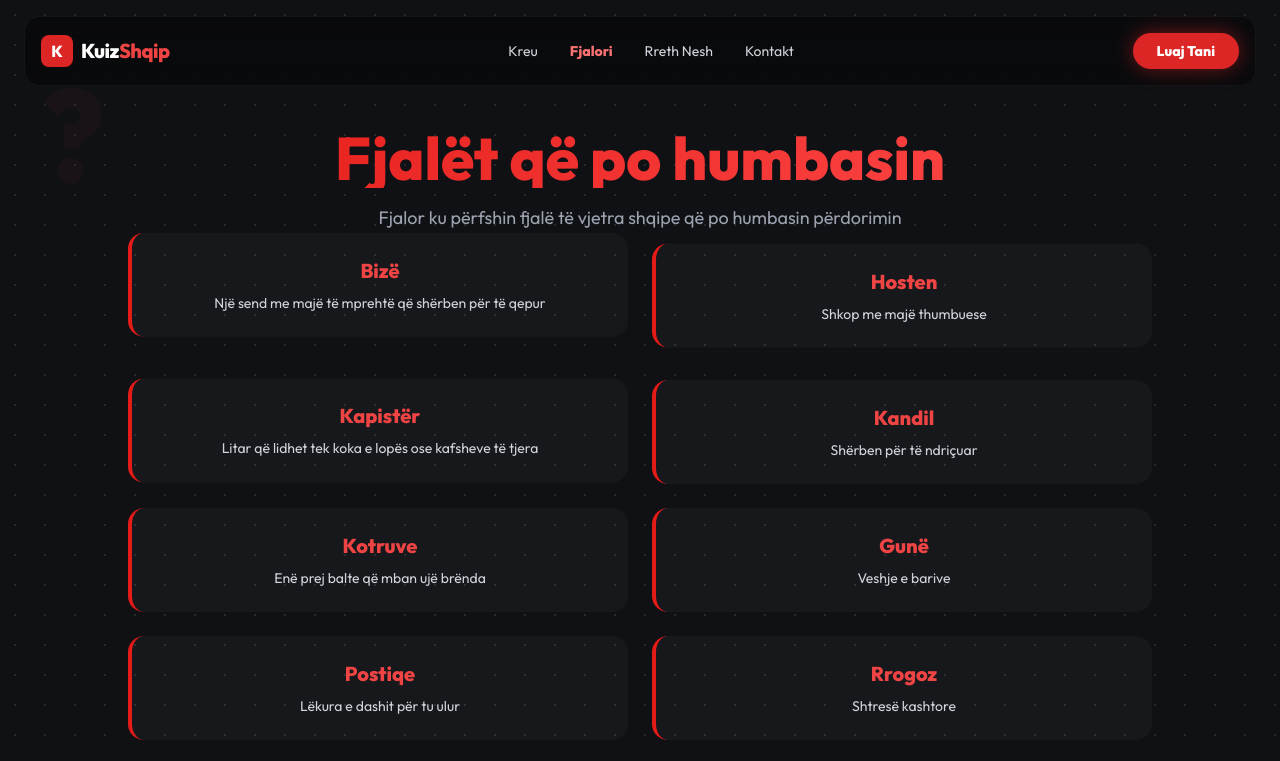
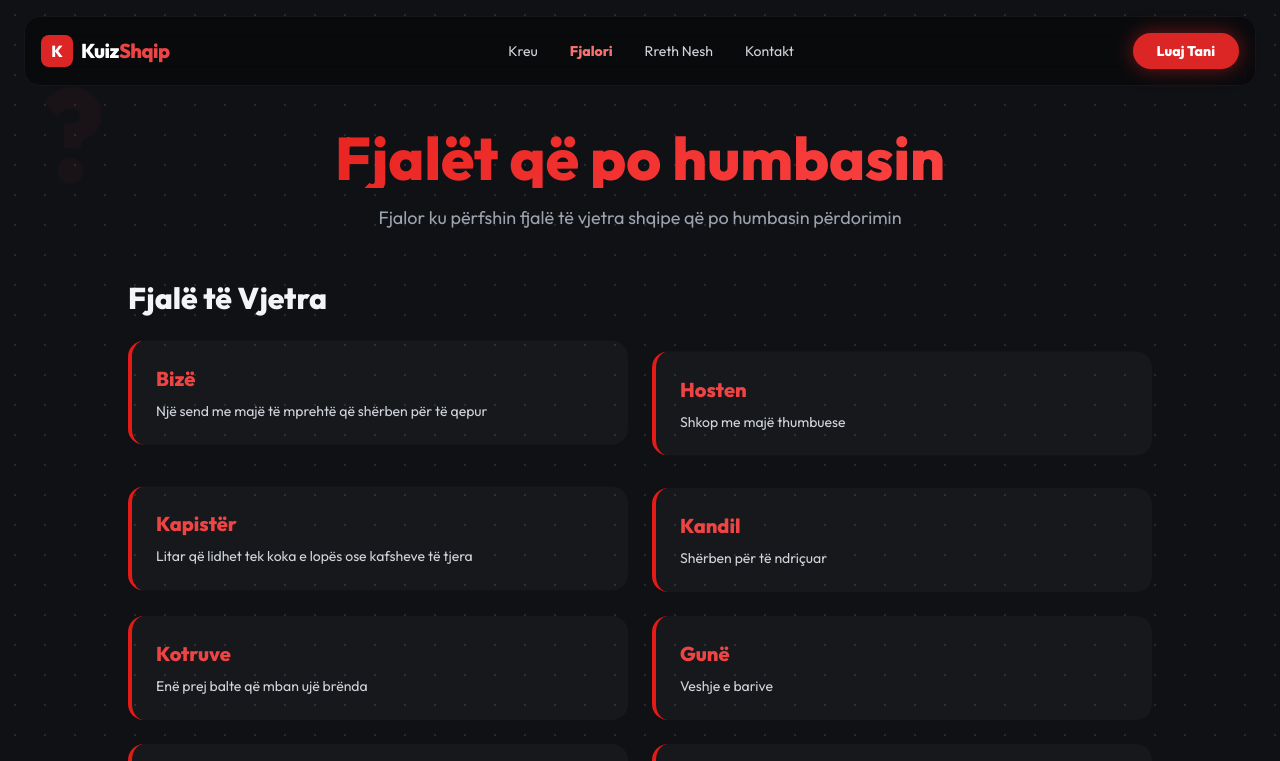
Before and after one commit to kanekikkenn242/KuizShqip, a website: page index.html in a window 1280 px wide. Both pictures are taken after a click on the button "Fjalori". Shown: the top 761 px of the page. Drawn offline with nearby package versions, Linux system fonts and the light colour scheme.

Commit message:
Add files via upload
1

```diff
--- a/index.html
+++ b/index.html
@@ -215,10 +215,21 @@
             <div class="max-w-5xl mx-auto">
                 <div class="text-center mb-12">
                     <h2 class="text-4xl md:text-6xl font-bold mb-4 shqip-gradient">Fjalët që po humbasin</h2>
-                    <p class="text-gray-400 text-lg">Fjalor ku përfshin fjalë të vjetra shqipe që po humbasin përdorimin
+                    <p class="text-gray-400 text-lg">Fjalor ku përfshin fjalë të vjetra shqipe që po humbasin përdorimin</p>
+                </div>
 
-                <div class="grid grid-cols-1 md:grid-cols-2 gap-6" id="fjalori-container">
+                <div class="mb-16">
+                    <h3 class="text-2xl md:text-3xl font-bold mb-6 text-gray-100">Fjalë të Vjetra</h3>
+                    <div class="grid grid-cols-1 md:grid-cols-2 gap-6" id="fjalori-container">
 
+                    </div>
+                </div>
+
+                <div class="mb-16">
+                    <h3 class="text-2xl md:text-3xl font-bold mb-6 text-gray-100">Shprehjet Frazelogjike</h3>
+                    <div class="grid grid-cols-1 md:grid-cols-2 gap-6" id="fraselogjike-container">
+
+                    </div>
                 </div>
             </div>
         </div>
@@ -442,7 +453,7 @@
             { fjala: "Shpergenj", kuptimi: "Brez për të lidhur femijët në djepe" },
             { fjala: "Odat ", kuptimi: "Dhomë për miqtë" },
             { fjala: "Postiqe", kuptimi: "Gëzof i deles" },
-            { fjala: "Tunci", kuptimi: "Tundëse qumshti" },
+            { fjala: "Tunci", kuptimi: "Tundëse qumështi" },
             { fjala: "Gyp", kuptimi: "Tub prej druri" },
             { fjala: "Korbulla", kuptimi: "Vend për të ruajtur produktet bulmore" },
             { fjala: "Gajtanr", kuptimi: "Fije e trashë" },
@@ -475,6 +486,24 @@
             { fjala: "Vrragë", kuptimi: "Plagë e vjetër" },
             { fjala: "Kacek", kuptimi: "Copë bukë e fortë" },
             { fjala: "Sahan", kuptimi: "Pjatë metalike" },
+
+        ];
+
+        const shprehjeFrazelogjike = [
+            { shprehja: "", kuptimi: "" },
+            { shprehja: "", kuptimi: "" },
+            { shprehja: "", kuptimi: "" },
+            { shprehja: "", kuptimi: "" },
+            { shprehja: "", kuptimi: "" },
+            { shprehja: "", kuptimi: "" },
+            { shprehja: "", kuptimi: "" },
+            { shprehja: "", kuptimi: "" },
+            { shprehja: "", kuptimi: "" },
+            { shprehja: "", kuptimi: "" },
+            { shprehja: "", kuptimi: "" },
+            { shprehja: "", kuptimi: "" },
+            { shprehja: "", kuptimi: "" },
+            { shprehja: "", kuptimi: "" },
 
         ];
 
@@ -514,7 +543,10 @@
 
         function populateFjalori() {
             const container = document.getElementById('fjalori-container');
+            const fraseContainer = document.getElementById('fraselogjike-container');
             container.innerHTML = '';
+            fraseContainer.innerHTML = '';
+
             fjaletEHarruara.forEach(item => {
                 const card = document.createElement('div');
                 card.className = 'word-card p-6 rounded-2xl';
@@ -524,6 +556,17 @@
                 `;
                 container.appendChild(card);
             });
+
+            shprehjeFrazelogjike.forEach(item => {
+                const card = document.createElement('div');
+                card.className = 'word-card p-6 rounded-2xl';
+                card.innerHTML = `
+                    <h4 class="text-xl font-bold text-orange-500 mb-2">"${item.shprehja}"</h4>
+                    <p class="text-gray-300 text-sm">${item.kuptimi}</p>
+                `;
+                fraseContainer.appendChild(card);
+            });
+
             gsap.from(".word-card", { opacity: 0, y: 20, stagger: 0.1, duration: 0.5 });
         }
 
```
